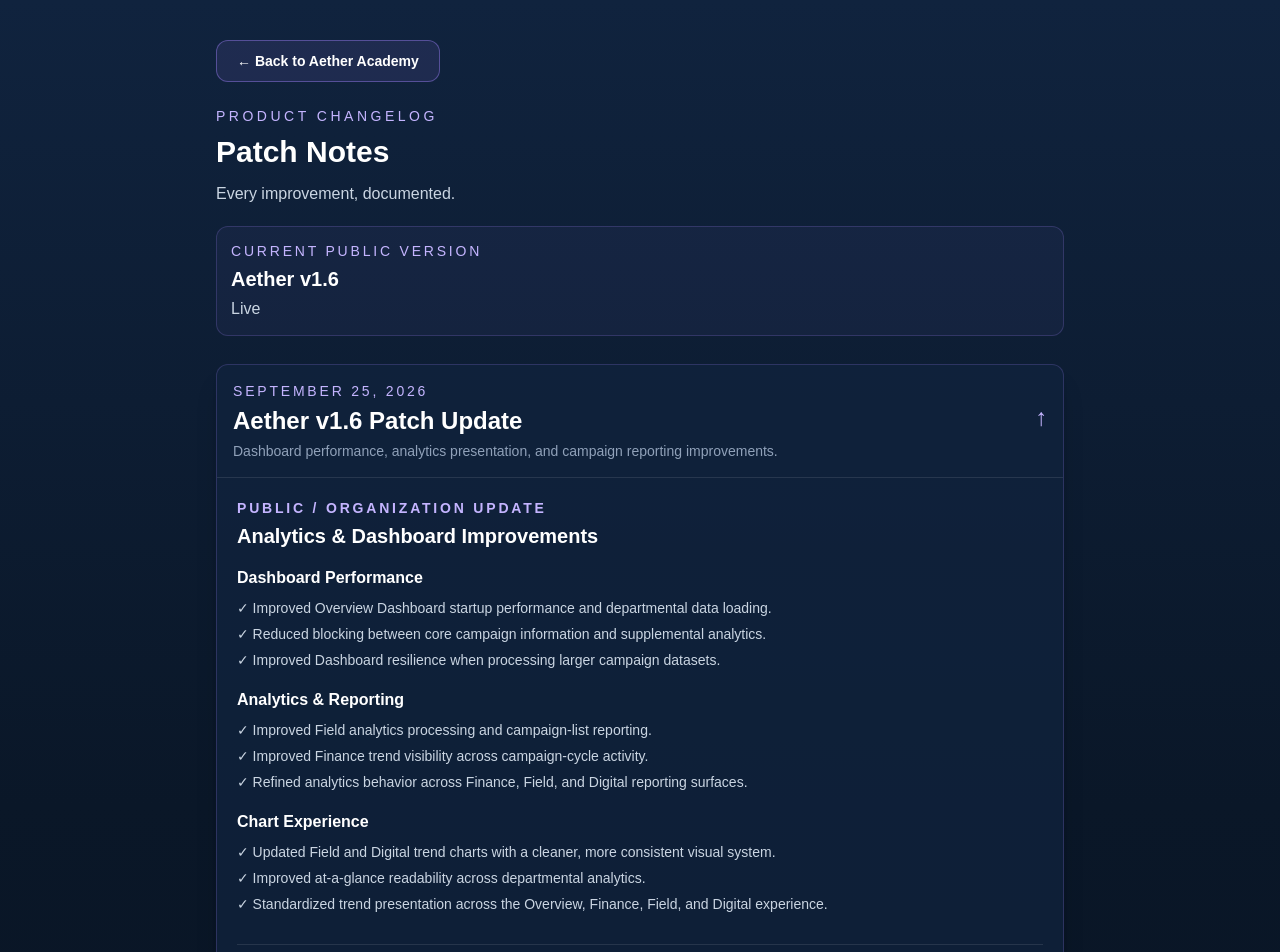
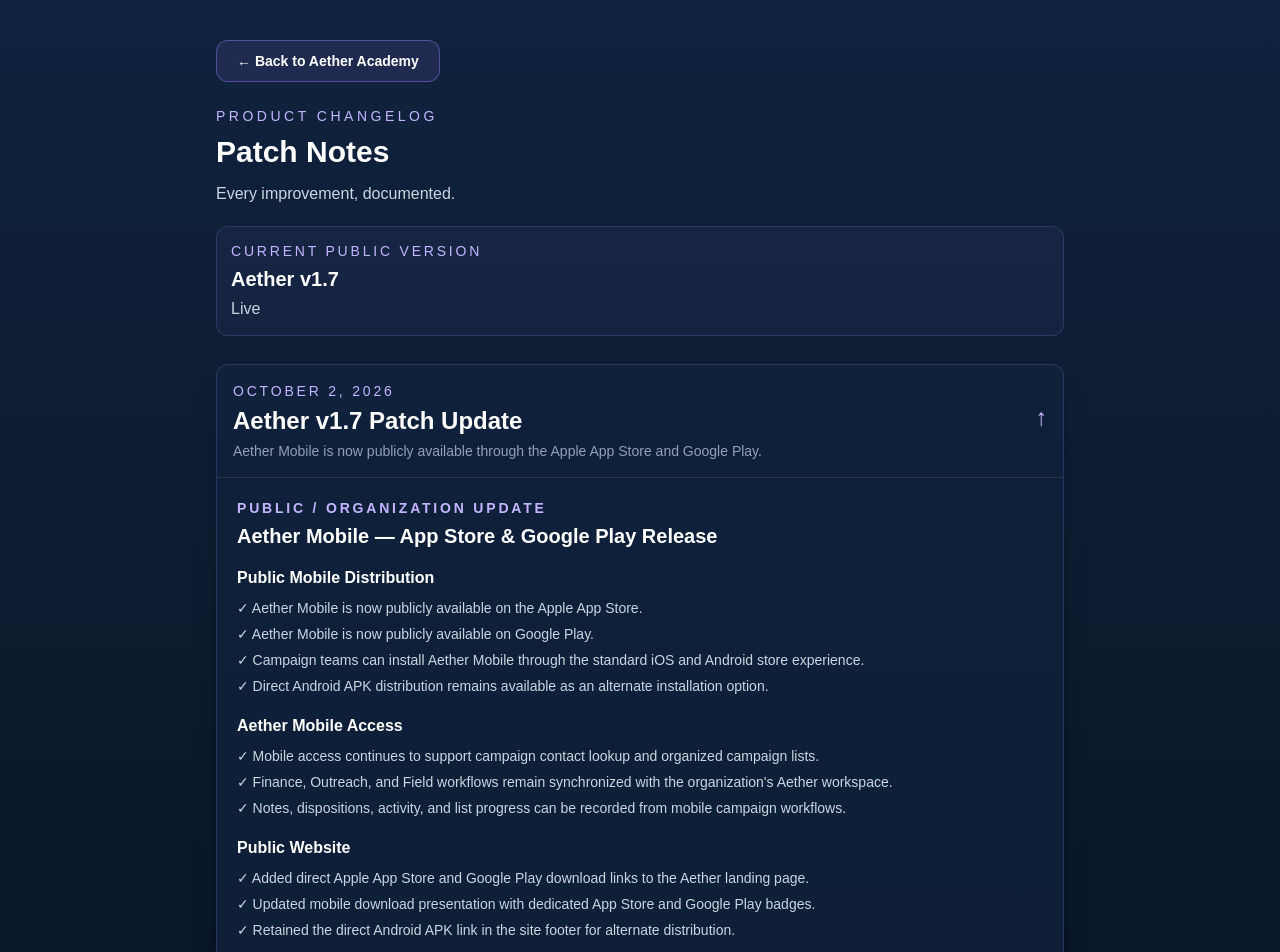
Before and after one commit to TylerTannehill/Aether.os, a Next.js app: page /aether-academy/patch-notes in a window 1280 px wide. Shown: the top 952 px of the page. Built offline with nearby package versions, Linux system fonts and the light colour scheme.

Commit message:
your message

```diff
--- a/src/app/aether-academy/blog/page.tsx
+++ b/src/app/aether-academy/blog/page.tsx
@@ -85,6 +85,19 @@
               </p>
 
               <p>That's enough progress for one month. Now we'll see what October brings.</p>
+
+              <div className="rounded-2xl border border-violet-400/20 bg-violet-400/5 p-6 lg:rounded-xl lg:p-[18px]">
+                <p className="text-xl font-semibold text-white lg:text-lg">Oh, and one more thing...</p>
+                <p className="mt-3">
+                  Aether Mobile is officially available on both the Apple App Store and Google Play.
+                </p>
+                <p className="mt-3">
+                  Getting there was, somehow, more of a headache than we expected. Between store requirements, screenshots, metadata, builds, reviews, resubmissions, and the occasional moment of wondering whether we had angered a very specific technology deity, the process turned into its own little adventure.
+                </p>
+                <p className="mt-3">
+                  But it's done. Aether Mobile is now available through the same app stores people already use every day—which feels like a pretty good way to start month two.
+                </p>
+              </div>
 
               <div className="rounded-2xl border border-violet-400/20 bg-gradient-to-r from-violet-400/10 to-transparent p-6 lg:rounded-xl lg:p-[18px]">
                 <p className="text-2xl font-black text-white lg:text-xl">One month down.</p>
--- a/src/app/aether-academy/comprehensive-guide/page.tsx
+++ b/src/app/aether-academy/comprehensive-guide/page.tsx
@@ -402,6 +402,7 @@
                 ) : id === "aether-mobile" ? (
                   <div className="mt-8 space-y-8 leading-8">
                     <p className="text-lg leading-8">Campaign work doesn't stop when you leave the office. Aether Mobile extends the Campaign Operating System beyond the desktop, allowing campaign teams to stay connected and execute work wherever it happens.</p>
+                    <p className="leading-8"><strong className="text-white">Aether Mobile is available on the Apple App Store and Google Play</strong>, giving authorized campaign staff and volunteers direct mobile access to their Aether workspace on iOS and Android.</p>
 
                     <div>
                       <h3 className="text-2xl font-bold text-white">Built for Execution</h3>
--- a/src/app/aether-academy/patch-notes/page.tsx
+++ b/src/app/aether-academy/patch-notes/page.tsx
@@ -30,11 +30,77 @@
           <p className="text-sm uppercase tracking-[0.2em] text-violet-300">
             Current Public Version
           </p>
-          <p className="mt-1 text-xl font-semibold text-white">Aether v1.6</p>
+          <p className="mt-1 text-xl font-semibold text-white">Aether v1.7</p>
           <p className="mt-1 text-slate-300">Live</p>
         </div>
 
         <details className="group mt-7 overflow-hidden rounded-2xl border border-violet-400/20 bg-[#10233e]/75 shadow-xl shadow-black/20 lg:rounded-xl" open>
+          <summary className="flex cursor-pointer list-none items-center justify-between gap-4 p-5 transition hover:bg-white/[0.03] [&::-webkit-details-marker]:hidden lg:gap-3 lg:p-4">
+            <div>
+              <p className="text-sm uppercase tracking-[0.2em] text-violet-300">
+                October 2, 2026
+              </p>
+              <h2 className="mt-1 text-2xl font-semibold text-white">
+                Aether v1.7 Patch Update
+              </h2>
+              <p className="mt-1 text-sm text-slate-400">
+                Aether Mobile is now publicly available through the Apple App Store and Google Play.
+              </p>
+            </div>
+            <span className="shrink-0 text-2xl text-violet-300 transition-transform duration-200 group-open:rotate-180">
+              ↓
+            </span>
+          </summary>
+
+          <div className="border-t border-white/10 p-5 md:p-6 lg:p-5">
+            <section>
+              <p className="text-sm font-semibold uppercase tracking-[0.2em] text-violet-300">
+                Public / Organization Update
+              </p>
+
+              <h3 className="mt-1 text-xl font-semibold text-white">
+                Aether Mobile — App Store &amp; Google Play Release
+              </h3>
+
+              <div className="mt-5 space-y-5 text-sm leading-6 text-slate-300 lg:mt-4 lg:space-y-4">
+                <div>
+                  <h4 className="text-base font-semibold text-white">Public Mobile Distribution</h4>
+                  <ul className="mt-1.5 space-y-0.5">
+                    <li>✓ Aether Mobile is now publicly available on the Apple App Store.</li>
+                    <li>✓ Aether Mobile is now publicly available on Google Play.</li>
+                    <li>✓ Campaign teams can install Aether Mobile through the standard iOS and Android store experience.</li>
+                    <li>✓ Direct Android APK distribution remains available as an alternate installation option.</li>
+                  </ul>
+                </div>
+
+                <div>
+                  <h4 className="text-base font-semibold text-white">Aether Mobile Access</h4>
+                  <ul className="mt-1.5 space-y-0.5">
+                    <li>✓ Mobile access continues to support campaign contact lookup and organized campaign lists.</li>
+                    <li>✓ Finance, Outreach, and Field workflows remain synchronized with the organization&apos;s Aether workspace.</li>
+                    <li>✓ Notes, dispositions, activity, and list progress can be recorded from mobile campaign workflows.</li>
+                  </ul>
+                </div>
+
+                <div>
+                  <h4 className="text-base font-semibold text-white">Public Website</h4>
+                  <ul className="mt-1.5 space-y-0.5">
+                    <li>✓ Added direct Apple App Store and Google Play download links to the Aether landing page.</li>
+                    <li>✓ Updated mobile download presentation with dedicated App Store and Google Play badges.</li>
+                    <li>✓ Retained the direct Android APK link in the site footer for alternate distribution.</li>
+                  </ul>
+                </div>
+              </div>
+            </section>
+
+            <div className="mt-7 border-t border-white/10 pt-5">
+              <p className="font-semibold text-white">Clarity. Focus. Execution.</p>
+              <p className="mt-1 text-slate-400">— Team Aether</p>
+            </div>
+          </div>
+        </details>
+
+        <details className="group mt-7 overflow-hidden rounded-2xl border border-violet-400/20 bg-[#10233e]/75 shadow-xl shadow-black/20 lg:rounded-xl">
           <summary className="flex cursor-pointer list-none items-center justify-between gap-4 p-5 transition hover:bg-white/[0.03] [&::-webkit-details-marker]:hidden lg:gap-3 lg:p-4">
             <div>
               <p className="text-sm uppercase tracking-[0.2em] text-violet-300">
--- a/src/app/page.tsx
+++ b/src/app/page.tsx
@@ -8,7 +8,6 @@
   Building2,
   CheckCircle2,
   Shield,
-  Smartphone,
   Users,
 } from "lucide-react";
 
@@ -173,18 +172,34 @@
               <span>Enter Aether</span>
             </Link>
 
-            <a
-              href="https://github.com/TylerTannehill/Aether.os/releases/download/v1.0.0/aether-mobile.apk"
-              download
-              className="inline-flex w-[250px] items-center justify-center gap-2 rounded-2xl border border-violet-400/40 bg-violet-700/10 px-5 py-4 text-xs font-black uppercase tracking-[0.05em] text-white transition hover:border-violet-300/70 hover:bg-violet-600/20"
-            >
-              <Smartphone className="h-4 w-4" />
-              <span>Download Aether Mobile</span>
-            </a>
+            <div className="flex items-center justify-center gap-3">
+              <a
+                href="https://apps.apple.com/us/app/aether-mobile/id6814591434"
+                target="_blank"
+                rel="noopener noreferrer"
+                aria-label="Download Aether Mobile on the App Store"
+                className="inline-flex transition hover:scale-[1.03] hover:opacity-90"
+              >
+                <img
+                  src="/apple-appstore.png"
+                  alt="Download on the App Store"
+                  className="h-[44px] w-auto object-contain"
+                />
+              </a>
 
-            <div className="max-w-[300px] text-center text-[11px] leading-5 text-slate-300">
-              <p>Android available now • iOS coming soon</p>
-              <p>Built for Finance &amp; Field teams.</p>
+              <a
+                href="https://play.google.com/store/apps/details?id=pro.aetheros.mobile"
+                target="_blank"
+                rel="noopener noreferrer"
+                aria-label="Get Aether Mobile on Google Play"
+                className="inline-flex transition hover:scale-[1.03] hover:opacity-90"
+              >
+                <img
+                  src="/google-play.png"
+                  alt="Get it on Google Play"
+                  className="h-[44px] w-auto object-contain"
+                />
+              </a>
             </div>
             </div>
           </div>
@@ -563,7 +578,23 @@
                 <Link href="/#top">Landing Page</Link>
                 <Link href="/campaign-directory">Campaign Directory</Link>
                 <Link href="/explore-abe">Explore Abe</Link>
-                <a href="https://github.com/TylerTannehill/Aether.os/releases/download/v1.0.0/aether-mobile.apk" download>Download Aether Mobile</a>
+                <a
+                  href="https://apps.apple.com/us/app/aether-mobile/id6814591434"
+                  target="_blank"
+                  rel="noopener noreferrer"
+                >
+                  Apple App Store
+                </a>
+                <a
+                  href="https://play.google.com/store/apps/details?id=pro.aetheros.mobile"
+                  target="_blank"
+                  rel="noopener noreferrer"
+                >
+                  Google Play Store
+                </a>
+                <a href="https://github.com/TylerTannehill/Aether.os/releases/download/v1.0.0/aether-mobile.apk" download>
+                  Legacy Mobile Download
+                </a>
                 <Link href="/aether-academy">Aether Academy</Link>
               </div>
             </div>
```
Also changed, not shown: public/apple-appstore.png (added), public/google-play.png (added).
